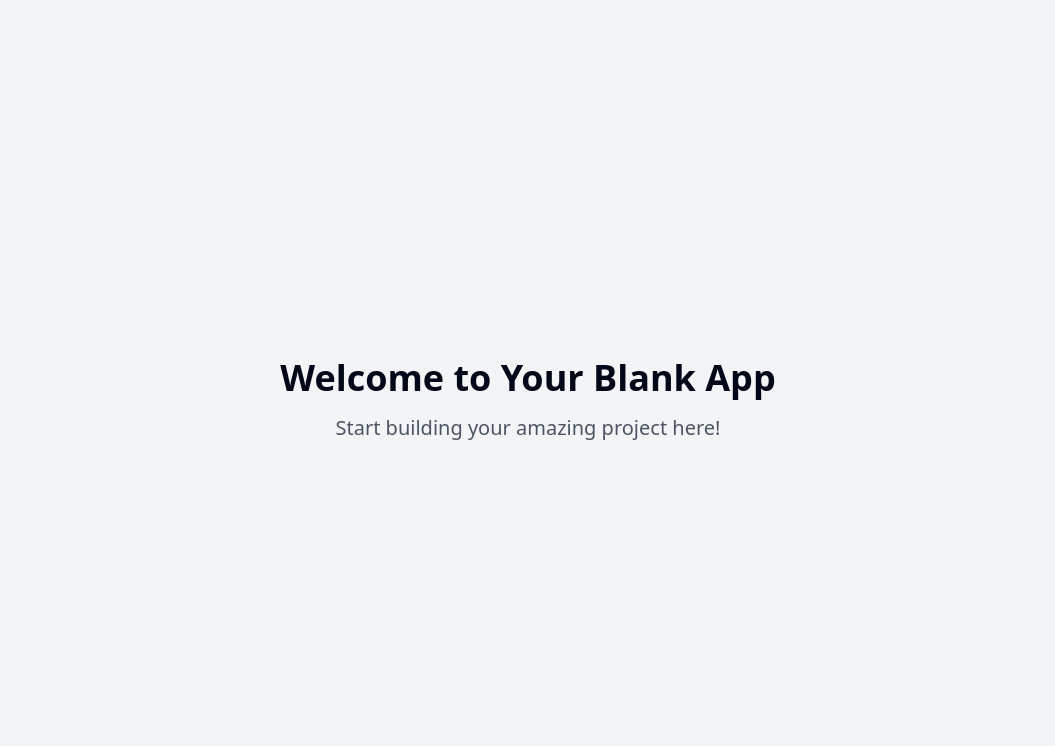
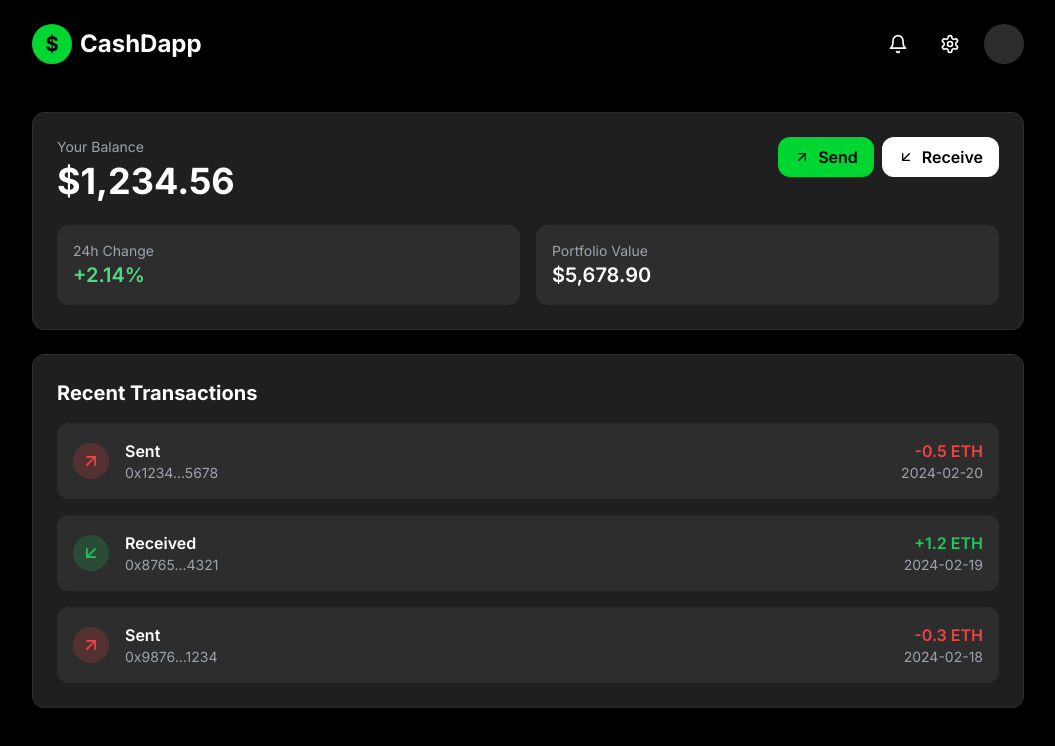
Before and after one commit to DevGruGold/cashdappwallet, a React (Vite) app: page / in a window 1280 px wide. Shown: the top 746 px of the page, without its empty margins (112-1167 px from the left). Built offline with nearby package versions, Linux system fonts and the light colour scheme.

Commit message:
Create CashDapp web3 version
Implement the initial structure and components for the CashDapp application, a web3 version of Cash App. This commit sets the foundation for further development and feature integration.
[skip gpt_engineer]

```diff
--- /dev/null
+++ b/src/components/Balance.tsx
@@ -0,0 +1,35 @@
+import { ArrowUpRight, ArrowDownLeft } from "lucide-react";
+import { Card } from "@/components/ui/card";
+
+export const Balance = () => {
+  return (
+    <Card className="p-6 bg-cashdapp-gray animate-fade-in">
+      <div className="flex justify-between items-start mb-6">
+        <div>
+          <h2 className="text-sm text-gray-400">Your Balance</h2>
+          <p className="text-4xl font-bold mt-1">$1,234.56</p>
+        </div>
+        <div className="flex gap-2">
+          <button className="flex items-center gap-2 bg-cashdapp-green text-black font-semibold px-4 py-2 rounded-lg hover:opacity-90 transition-opacity">
+            <ArrowUpRight className="w-4 h-4" />
+            Send
+          </button>
+          <button className="flex items-center gap-2 bg-white text-black font-semibold px-4 py-2 rounded-lg hover:opacity-90 transition-opacity">
+            <ArrowDownLeft className="w-4 h-4" />
+            Receive
+          </button>
+        </div>
+      </div>
+      <div className="flex gap-4">
+        <div className="flex-1 bg-cashdapp-light-gray rounded-lg p-4">
+          <p className="text-sm text-gray-400">24h Change</p>
+          <p className="text-xl font-semibold text-green-400">+2.14%</p>
+        </div>
+        <div className="flex-1 bg-cashdapp-light-gray rounded-lg p-4">
+          <p className="text-sm text-gray-400">Portfolio Value</p>
+          <p className="text-xl font-semibold">$5,678.90</p>
+        </div>
+      </div>
+    </Card>
+  );
+};
--- /dev/null
+++ b/src/components/Header.tsx
@@ -0,0 +1,23 @@
+import { Bell, Settings } from "lucide-react";
+
+export const Header = () => {
+  return (
+    <header className="flex justify-between items-center py-6 animate-fade-in">
+      <div className="flex items-center gap-2">
+        <div className="w-10 h-10 bg-cashdapp-green rounded-full flex items-center justify-center">
+          <span className="text-black font-bold text-xl">$</span>
+        </div>
+        <h1 className="text-2xl font-bold">CashDapp</h1>
+      </div>
+      <div className="flex items-center gap-4">
+        <button className="p-2 hover:bg-cashdapp-light-gray rounded-lg transition-colors">
+          <Bell className="w-5 h-5" />
+        </button>
+        <button className="p-2 hover:bg-cashdapp-light-gray rounded-lg transition-colors">
+          <Settings className="w-5 h-5" />
+        </button>
+        <div className="w-10 h-10 bg-cashdapp-light-gray rounded-full"></div>
+      </div>
+    </header>
+  );
+};
--- /dev/null
+++ b/src/components/TransactionHistory.tsx
@@ -0,0 +1,62 @@
+import { Card } from "@/components/ui/card";
+import { ArrowUpRight, ArrowDownLeft } from "lucide-react";
+
+const transactions = [
+  {
+    id: 1,
+    type: "send",
+    address: "0x1234...5678",
+    amount: "-0.5 ETH",
+    date: "2024-02-20",
+    status: "completed"
+  },
+  {
+    id: 2,
+    type: "receive",
+    address: "0x8765...4321",
+    amount: "+1.2 ETH",
+    date: "2024-02-19",
+    status: "completed"
+  },
+  {
+    id: 3,
+    type: "send",
+    address: "0x9876...1234",
+    amount: "-0.3 ETH",
+    date: "2024-02-18",
+    status: "completed"
+  }
+];
+
+export const TransactionHistory = () => {
+  return (
+    <Card className="p-6 bg-cashdapp-gray mt-6 animate-slide-up">
+      <h2 className="text-xl font-bold mb-4">Recent Transactions</h2>
+      <div className="space-y-4">
+        {transactions.map((tx) => (
+          <div key={tx.id} className="flex items-center justify-between p-4 bg-cashdapp-light-gray rounded-lg">
+            <div className="flex items-center gap-4">
+              <div className={`p-2 rounded-full ${tx.type === 'send' ? 'bg-red-500/20' : 'bg-green-500/20'}`}>
+                {tx.type === 'send' ? (
+                  <ArrowUpRight className="w-5 h-5 text-red-500" />
+                ) : (
+                  <ArrowDownLeft className="w-5 h-5 text-green-500" />
+                )}
+              </div>
+              <div>
+                <p className="font-semibold">{tx.type === 'send' ? 'Sent' : 'Received'}</p>
+                <p className="text-sm text-gray-400">{tx.address}</p>
+              </div>
+            </div>
+            <div className="text-right">
+              <p className={`font-semibold ${tx.type === 'send' ? 'text-red-500' : 'text-green-500'}`}>
+                {tx.amount}
+              </p>
+              <p className="text-sm text-gray-400">{tx.date}</p>
+            </div>
+          </div>
+        ))}
+      </div>
+    </Card>
+  );
+};
--- a/src/index.css
+++ b/src/index.css
@@ -1,92 +1,31 @@
+@import url('https://fonts.googleapis.com/css2?family=Inter:wght@400;500;600;700&display=swap');
+
 @tailwind base;
 @tailwind components;
 @tailwind utilities;
 
 @layer base {
   :root {
-    --background: 0 0% 100%;
-    --foreground: 222.2 84% 4.9%;
-
-    --card: 0 0% 100%;
-    --card-foreground: 222.2 84% 4.9%;
-
-    --popover: 0 0% 100%;
-    --popover-foreground: 222.2 84% 4.9%;
-
-    --primary: 222.2 47.4% 11.2%;
-    --primary-foreground: 210 40% 98%;
-
-    --secondary: 210 40% 96.1%;
-    --secondary-foreground: 222.2 47.4% 11.2%;
-
-    --muted: 210 40% 96.1%;
-    --muted-foreground: 215.4 16.3% 46.9%;
-
-    --accent: 210 40% 96.1%;
-    --accent-foreground: 222.2 47.4% 11.2%;
-
+    --background: 0 0% 0%;
+    --foreground: 0 0% 100%;
+    --card: 0 0% 12%;
+    --card-foreground: 0 0% 100%;
+    --popover: 0 0% 12%;
+    --popover-foreground: 0 0% 100%;
+    --primary: 142 100% 42%;
+    --primary-foreground: 0 0% 100%;
+    --secondary: 0 0% 18%;
+    --secondary-foreground: 0 0% 100%;
+    --muted: 0 0% 18%;
+    --muted-foreground: 0 0% 63.9%;
+    --accent: 142 100% 42%;
+    --accent-foreground: 0 0% 100%;
     --destructive: 0 84.2% 60.2%;
-    --destructive-foreground: 210 40% 98%;
-
-    --border: 214.3 31.8% 91.4%;
-    --input: 214.3 31.8% 91.4%;
-    --ring: 222.2 84% 4.9%;
-
-    --radius: 0.5rem;
-
-    --sidebar-background: 0 0% 98%;
-
-    --sidebar-foreground: 240 5.3% 26.1%;
-
-    --sidebar-primary: 240 5.9% 10%;
-
-    --sidebar-primary-foreground: 0 0% 98%;
-
-    --sidebar-accent: 240 4.8% 95.9%;
-
-    --sidebar-accent-foreground: 240 5.9% 10%;
-
-    --sidebar-border: 220 13% 91%;
-
-    --sidebar-ring: 217.2 91.2% 59.8%;
-  }
-
-  .dark {
-    --background: 222.2 84% 4.9%;
-    --foreground: 210 40% 98%;
-
-    --card: 222.2 84% 4.9%;
-    --card-foreground: 210 40% 98%;
-
-    --popover: 222.2 84% 4.9%;
-    --popover-foreground: 210 40% 98%;
-
-    --primary: 210 40% 98%;
-    --primary-foreground: 222.2 47.4% 11.2%;
-
-    --secondary: 217.2 32.6% 17.5%;
-    --secondary-foreground: 210 40% 98%;
-
-    --muted: 217.2 32.6% 17.5%;
-    --muted-foreground: 215 20.2% 65.1%;
-
-    --accent: 217.2 32.6% 17.5%;
-    --accent-foreground: 210 40% 98%;
-
-    --destructive: 0 62.8% 30.6%;
-    --destructive-foreground: 210 40% 98%;
-
-    --border: 217.2 32.6% 17.5%;
-    --input: 217.2 32.6% 17.5%;
-    --ring: 212.7 26.8% 83.9%;
-    --sidebar-background: 240 5.9% 10%;
-    --sidebar-foreground: 240 4.8% 95.9%;
-    --sidebar-primary: 224.3 76.3% 48%;
-    --sidebar-primary-foreground: 0 0% 100%;
-    --sidebar-accent: 240 3.7% 15.9%;
-    --sidebar-accent-foreground: 240 4.8% 95.9%;
-    --sidebar-border: 240 3.7% 15.9%;
-    --sidebar-ring: 217.2 91.2% 59.8%;
+    --destructive-foreground: 0 0% 98%;
+    --border: 0 0% 18%;
+    --input: 0 0% 18%;
+    --ring: 142 100% 42%;
+    --radius: 0.75rem;
   }
 }
 
@@ -94,8 +33,7 @@
   * {
     @apply border-border;
   }
-
   body {
-    @apply bg-background text-foreground;
+    @apply bg-background text-foreground font-sans;
   }
 }
--- a/src/pages/Index.tsx
+++ b/src/pages/Index.tsx
@@ -1,11 +1,16 @@
-// Update this page (the content is just a fallback if you fail to update the page)
+import { Header } from "@/components/Header";
+import { Balance } from "@/components/Balance";
+import { TransactionHistory } from "@/components/TransactionHistory";
 
 const Index = () => {
   return (
-    <div className="min-h-screen flex items-center justify-center bg-gray-100">
-      <div className="text-center">
-        <h1 className="text-4xl font-bold mb-4">Welcome to Your Blank App</h1>
-        <p className="text-xl text-gray-600">Start building your amazing project here!</p>
+    <div className="min-h-screen bg-black text-white">
+      <div className="container mx-auto px-4 max-w-5xl">
+        <Header />
+        <main className="py-6">
+          <Balance />
+          <TransactionHistory />
+        </main>
       </div>
     </div>
   );
--- a/tailwind.config.ts
+++ b/tailwind.config.ts
@@ -12,85 +12,86 @@ export default {
   theme: {
     container: {
       center: true,
-			padding: '2rem',
+      padding: "2rem",
       screens: {
-				'2xl': '1400px'
-			}
+        "2xl": "1400px",
+      },
     },
     extend: {
       colors: {
-				border: 'hsl(var(--border))',
-				input: 'hsl(var(--input))',
-				ring: 'hsl(var(--ring))',
-				background: 'hsl(var(--background))',
-				foreground: 'hsl(var(--foreground))',
+        border: "hsl(var(--border))",
+        input: "hsl(var(--input))",
+        ring: "hsl(var(--ring))",
+        background: "hsl(var(--background))",
+        foreground: "hsl(var(--foreground))",
+        cashdapp: {
+          green: "#00D632",
+          black: "#000000",
+          gray: "#1F1F1F",
+          "light-gray": "#2D2D2D"
+        },
         primary: {
-					DEFAULT: 'hsl(var(--primary))',
-					foreground: 'hsl(var(--primary-foreground))'
+          DEFAULT: "hsl(var(--primary))",
+          foreground: "hsl(var(--primary-foreground))",
         },
         secondary: {
-					DEFAULT: 'hsl(var(--secondary))',
-					foreground: 'hsl(var(--secondary-foreground))'
+          DEFAULT: "hsl(var(--secondary))",
+          foreground: "hsl(var(--secondary-foreground))",
         },
         destructive: {
-					DEFAULT: 'hsl(var(--destructive))',
-					foreground: 'hsl(var(--destructive-foreground))'
+          DEFAULT: "hsl(var(--destructive))",
+          foreground: "hsl(var(--destructive-foreground))",
         },
         muted: {
-					DEFAULT: 'hsl(var(--muted))',
-					foreground: 'hsl(var(--muted-foreground))'
+          DEFAULT: "hsl(var(--muted))",
+          foreground: "hsl(var(--muted-foreground))",
         },
         accent: {
-					DEFAULT: 'hsl(var(--accent))',
-					foreground: 'hsl(var(--accent-foreground))'
+          DEFAULT: "hsl(var(--accent))",
+          foreground: "hsl(var(--accent-foreground))",
         },
         popover: {
-					DEFAULT: 'hsl(var(--popover))',
-					foreground: 'hsl(var(--popover-foreground))'
+          DEFAULT: "hsl(var(--popover))",
+          foreground: "hsl(var(--popover-foreground))",
         },
         card: {
-					DEFAULT: 'hsl(var(--card))',
-					foreground: 'hsl(var(--card-foreground))'
+          DEFAULT: "hsl(var(--card))",
+          foreground: "hsl(var(--card-foreground))",
         },
-				sidebar: {
-					DEFAULT: 'hsl(var(--sidebar-background))',
-					foreground: 'hsl(var(--sidebar-foreground))',
-					primary: 'hsl(var(--sidebar-primary))',
-					'primary-foreground': 'hsl(var(--sidebar-primary-foreground))',
-					accent: 'hsl(var(--sidebar-accent))',
-					'accent-foreground': 'hsl(var(--sidebar-accent-foreground))',
-					border: 'hsl(var(--sidebar-border))',
-					ring: 'hsl(var(--sidebar-ring))'
-				}
+      },
+      fontFamily: {
+        sans: ["Inter", "sans-serif"],
       },
       borderRadius: {
-				lg: 'var(--radius)',
-				md: 'calc(var(--radius) - 2px)',
-				sm: 'calc(var(--radius) - 4px)'
+        lg: "var(--radius)",
+        md: "calc(var(--radius) - 2px)",
+        sm: "calc(var(--radius) - 4px)",
       },
       keyframes: {
-				'accordion-down': {
-					from: {
-						height: '0'
+        "accordion-down": {
+          from: { height: "0" },
+          to: { height: "var(--radix-accordion-content-height)" },
         },
-					to: {
-						height: 'var(--radix-accordion-content-height)'
-					}
+        "accordion-up": {
+          from: { height: "var(--radix-accordion-content-height)" },
+          to: { height: "0" },
         },
-				'accordion-up': {
-					from: {
-						height: 'var(--radix-accordion-content-height)'
+        "fade-in": {
+          "0%": { opacity: "0" },
+          "100%": { opacity: "1" },
         },
-					to: {
-						height: '0'
-					}
-				}
+        "slide-up": {
+          "0%": { transform: "translateY(10px)", opacity: "0" },
+          "100%": { transform: "translateY(0)", opacity: "1" },
+        },
       },
       animation: {
-				'accordion-down': 'accordion-down 0.2s ease-out',
-				'accordion-up': 'accordion-up 0.2s ease-out'
-			}
-		}
+        "accordion-down": "accordion-down 0.2s ease-out",
+        "accordion-up": "accordion-up 0.2s ease-out",
+        "fade-in": "fade-in 0.3s ease-out",
+        "slide-up": "slide-up 0.4s ease-out",
+      },
+    },
   },
   plugins: [require("tailwindcss-animate")],
 } satisfies Config;
```
Lines whose indentation alone changed are shown as unchanged.
